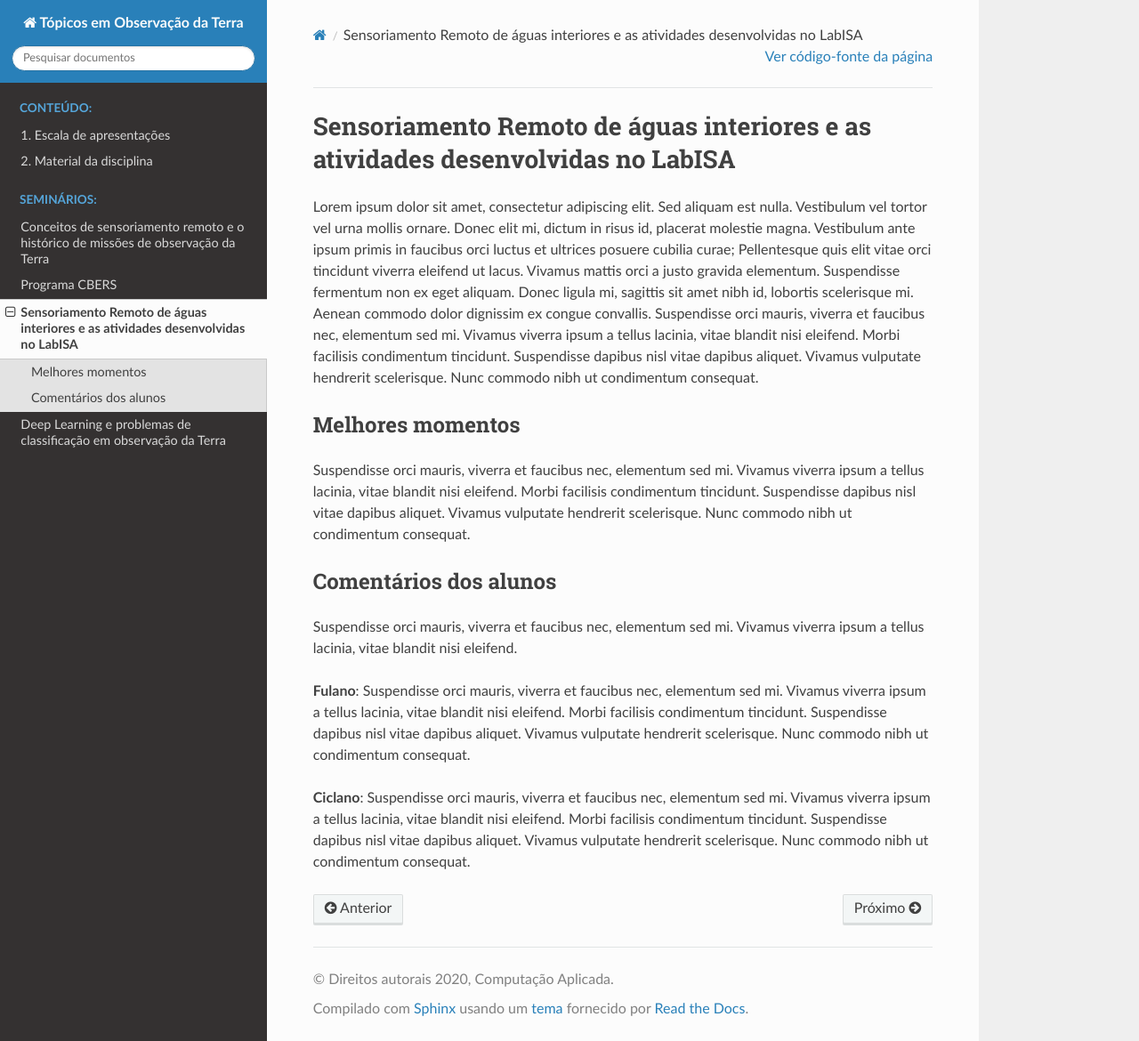
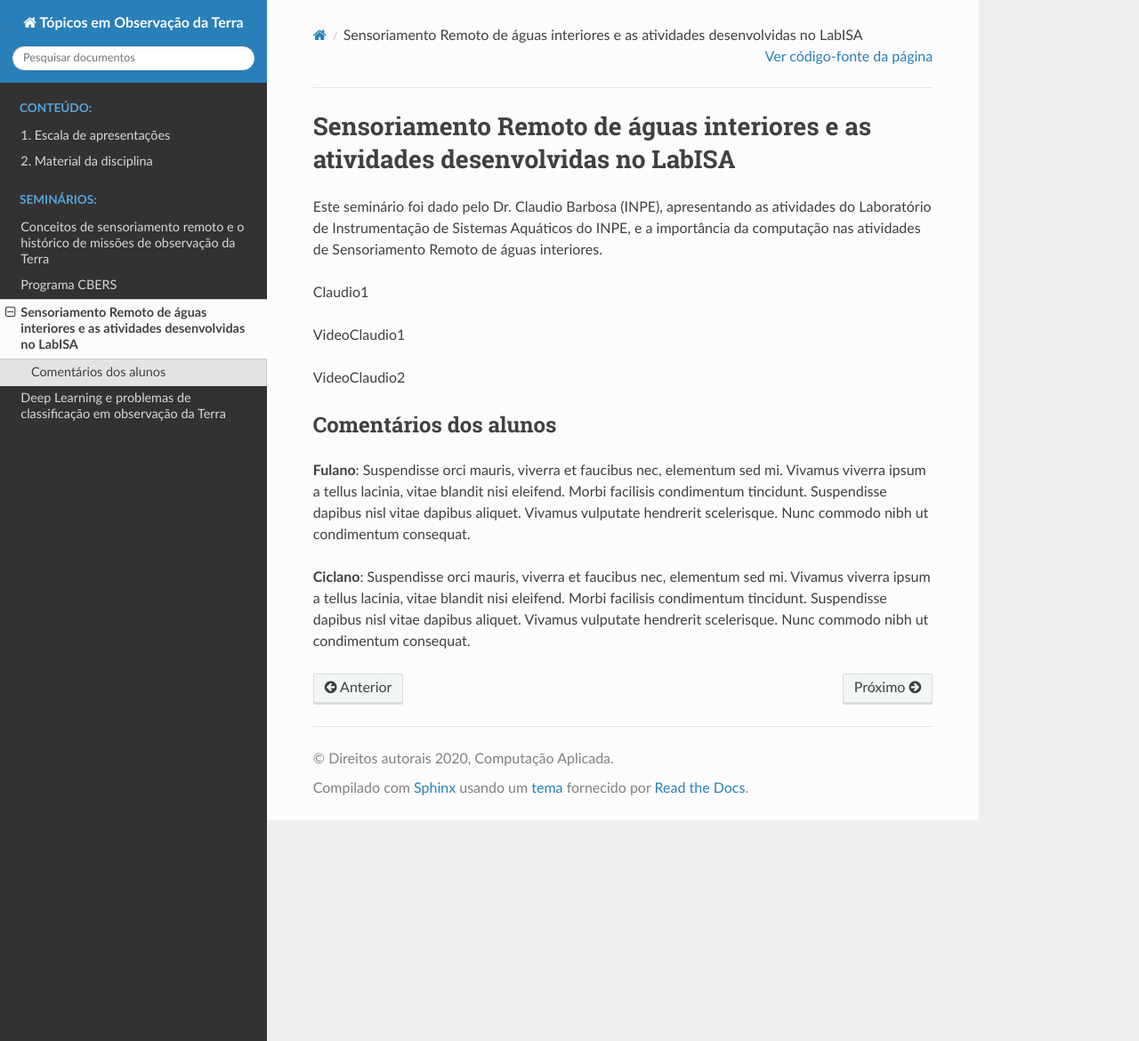
Before and after one commit to CAP-378/cap-378-site, a Sphinx documentation site: the page built from source/seminarios/claudio.rst, in a window 1280 px wide and 1170 px high. Shown: the whole window at 89% size. Built offline with Sphinx 7.4.7 and the Read the Docs theme 2.0.0, drawn with Linux system fonts in a browser that asks for light colours.

Commit message:
Update claudio.rst

```diff
--- a/source/seminarios/claudio.rst
+++ b/source/seminarios/claudio.rst
@@ -1,18 +1,18 @@
 Sensoriamento Remoto de águas interiores e as atividades desenvolvidas no LabISA
 ===================================================================================
 
-Lorem ipsum dolor sit amet, consectetur adipiscing elit. Sed aliquam est nulla. Vestibulum vel tortor vel urna mollis ornare. Donec elit mi, dictum in risus id, placerat molestie magna. Vestibulum ante ipsum primis in faucibus orci luctus et ultrices posuere cubilia curae; Pellentesque quis elit vitae orci tincidunt viverra eleifend ut lacus. Vivamus mattis orci a justo gravida elementum. Suspendisse fermentum non ex eget aliquam. Donec ligula mi, sagittis sit amet nibh id, lobortis scelerisque mi. Aenean commodo dolor dignissim ex congue convallis. Suspendisse orci mauris, viverra et faucibus nec, elementum sed mi. Vivamus viverra ipsum a tellus lacinia, vitae blandit nisi eleifend. Morbi facilisis condimentum tincidunt. Suspendisse dapibus nisl vitae dapibus aliquet. Vivamus vulputate hendrerit scelerisque. Nunc commodo nibh ut condimentum consequat.
+Este seminário foi dado pelo Dr. Claudio Barbosa (INPE), apresentando as atividades do Laboratório de Instrumentação de Sistemas Aquáticos do INPE, e a importância da computação nas atividades de Sensoriamento Remoto de águas interiores.
 
-Melhores momentos
-------------------
+Claudio1
 
-Suspendisse orci mauris, viverra et faucibus nec, elementum sed mi. Vivamus viverra ipsum a tellus lacinia, vitae blandit nisi eleifend. Morbi facilisis condimentum tincidunt. Suspendisse dapibus nisl vitae dapibus aliquet. Vivamus vulputate hendrerit scelerisque. Nunc commodo nibh ut condimentum consequat.
+VideoClaudio1
+
+VideoClaudio2
+
 
 Comentários dos alunos
 -----------------------
 
-Suspendisse orci mauris, viverra et faucibus nec, elementum sed mi. Vivamus viverra ipsum a tellus lacinia, vitae blandit nisi eleifend.
-
 **Fulano**: Suspendisse orci mauris, viverra et faucibus nec, elementum sed mi. Vivamus viverra ipsum a tellus lacinia, vitae blandit nisi eleifend. Morbi facilisis condimentum tincidunt. Suspendisse dapibus nisl vitae dapibus aliquet. Vivamus vulputate hendrerit scelerisque. Nunc commodo nibh ut condimentum consequat.
 
 **Ciclano**: Suspendisse orci mauris, viverra et faucibus nec, elementum sed mi. Vivamus viverra ipsum a tellus lacinia, vitae blandit nisi eleifend. Morbi facilisis condimentum tincidunt. Suspendisse dapibus nisl vitae dapibus aliquet. Vivamus vulputate hendrerit scelerisque. Nunc commodo nibh ut condimentum consequat.
```
